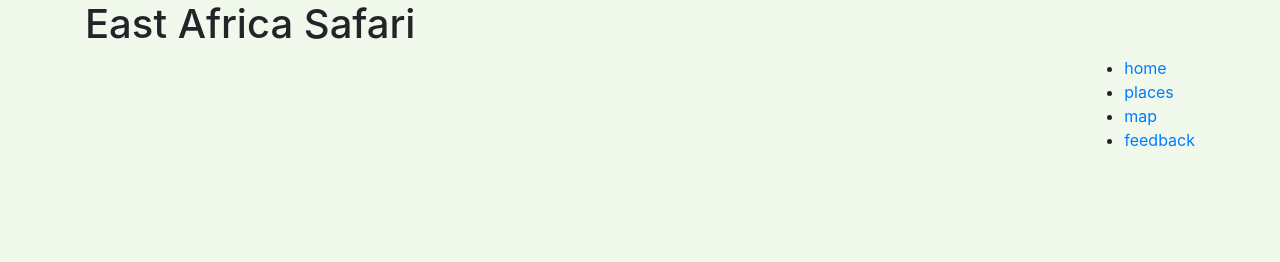
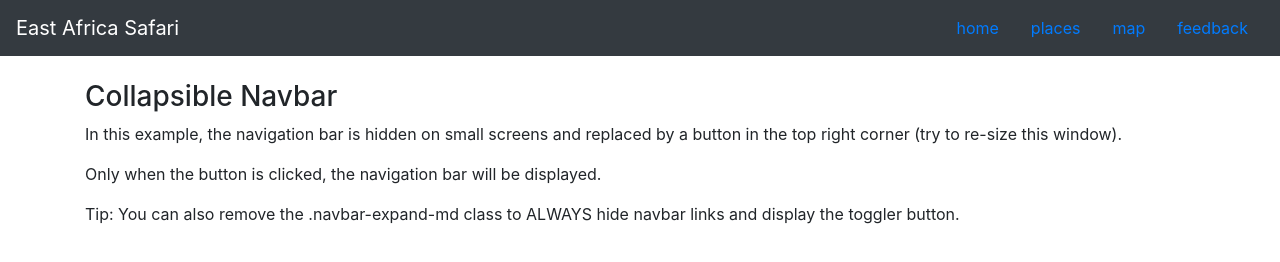
Before and after one commit to jos-lab/Safari-Trial-Site, a plain HTML site: page index.html in a window 1280 px wide. Drawn offline with nearby package versions, Linux system fonts and the light colour scheme; a web font is replaced by a local one.

Commit message:
styling the navigation bar

```diff
--- a/assets/css/style.css
+++ b/assets/css/style.css
@@ -1,19 +1,8 @@
 @import url('https://fonts.googleapis.com/css2?family=Quicksand&family=Suez+One&display=swap');
 
 
-*{
-    border-box: box-sizing
-    }*
-
-body {
-    background: hsl(94, 50%, 95%);
-    font-family:
-
-
-
-
-}
-
-.nav-links {
-    float: right;
-}
+.navbar ul {
+    margin: 0;
+    padding: 0;
+    list-style: none;
+   }
--- a/index.html
+++ b/index.html
@@ -6,30 +6,45 @@
     <title>Responsibve navbar</title>
     <link rel="stylesheet" href="https://maxcdn.bootstrapcdn.com/bootstrap/4.1.3/css/bootstrap.min.css">
     <link rel="stylesheet" href="https://use.fontawesome.com/releases/v5.6.1/css/all.css" integrity="sha384-gfdkjb5BdAXd+lj+gudLWI+BXq4IuLW5IT+brZEZsLFm++aCMlF1V92rMkPaX4PP" crossorigin="anonymous">
+    <script src="https://ajax.googleapis.com/ajax/libs/jquery/3.5.1/jquery.min.js"></script>
+    <script src="https://cdnjs.cloudflare.com/ajax/libs/popper.js/1.16.0/umd/popper.min.js"></script>
+    <script src="https://maxcdn.bootstrapcdn.com/bootstrap/4.5.0/js/bootstrap.min.js"></script>
     <link href="https://fonts.googleapis.com/css?family=Roboto:400,700" rel="stylesheet">
     <link rel="stylesheet" href="assets/css/style.css" type="text/css" />
 </head>
 <body>
-<!-- Just an image -->
+
+
+<nav class="navbar navbar-expand-md bg-dark navbar-dark">
+  <a class="navbar-brand" href="#">East Africa Safari</a>
+  <button class="navbar-toggler" type="button" data-toggle="collapse" data-target="#collapsibleNavbar">
+    <span class="navbar-toggler-icon"></span>
+  </button>
+  <div class="collapse navbar-collapse nav justify-content-end" id="collapsibleNavbar">
+    <ul class="navbar">
+      <li class="nav-item">
+        <a class="nav-link" href="">home</a>
+      </li>
+      <li class="nav-item">
+        <a class="nav-link" href="#places">places</a>
+      </li>
+      <li class="nav-item">
+        <a class="nav-link" href="#map">map</a>
+      </li>
+      <li class="nav-item">
+        <a class="nav-link" href="#feedback">feedback</a>
+      </li>
+    </ul>
+  </div>
+</nav>
+<br>
 
 <div class="container">
-<h1>East Africa Safari</h1>
-
-<nav class="nav-links">
-<ul>
-<li><a href="">home</a></li>
-<li><a href="">places</a></li>
-<li><a href="">map</a></li>
-<li><a href="">feedback</a></li>
-</ul>
-</nav>
-
-<div class="menu-toggle">
-<div class="humberger"></div>
+  <h3>Collapsible Navbar</h3>
+  <p>In this example, the navigation bar is hidden on small screens and replaced by a button in the top right corner (try to re-size this window).</p>
+  <p>Only when the button is clicked, the navigation bar will be displayed.</p>
+  <p>Tip: You can also remove the .navbar-expand-md class to ALWAYS hide navbar links and display the toggler button.</p>
 </div>
 
-
-
-</div>
 </body>
 </html>
```
